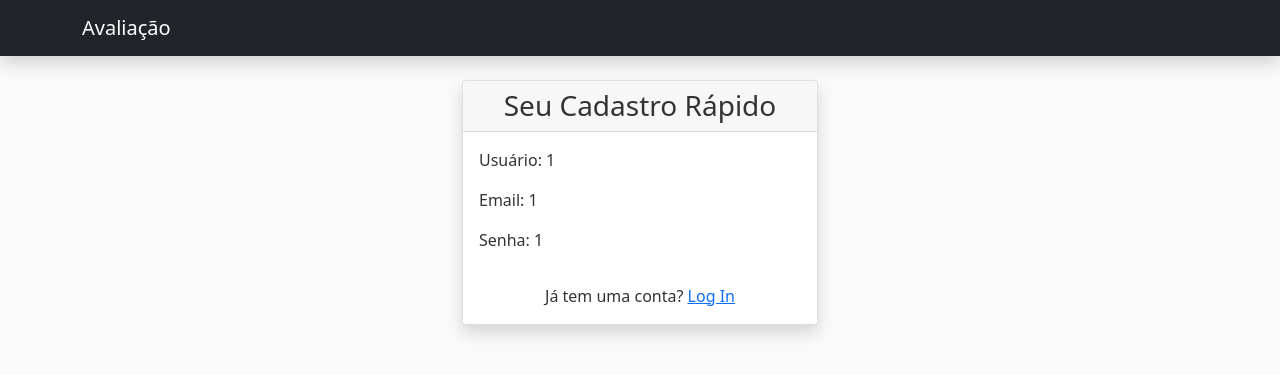
After one commit to alefiury/Speech-Synthesis-Evaluation-System, a Flask app: page /auth/finished_fast_signup/1/1/1 in a window 1280 px wide. The commit adds this page. Shown: the top 375 px of the page. Run offline with Flask 2, Linux system fonts and the light colour scheme; parts of the project's set-up code (start-up, migrations or seed data) failed here and were passed over; some libraries are stand-ins or nearby versions.

Commit message:
Anonymous sign up added

```diff
--- a/app/auth/forms.py
+++ b/app/auth/forms.py
@@ -39,6 +39,10 @@ class CadastrarUsuarioForm(FlaskForm):
         if User.query.filter_by(name=field.data).first():
             raise ValidationError('O nome de usuário já existe.')
 
+class CadastroRapido(FlaskForm):
+    terms = BooleanField('', validators=[DataRequired()])
+
+    submit = SubmitField('Cadastrar')
 
 class AlterarSenhaForm(FlaskForm):
     current_password = PasswordField('Senha Atual:',
--- a/app/auth/views.py
+++ b/app/auth/views.py
@@ -1,10 +1,12 @@
+import uuid
+
 from flask import render_template, redirect, url_for, flash, request, session
 from flask_login import login_user, logout_user, login_required, current_user
 from ..models import User, roles
 from . import auth
 from .. import db
-from .forms import LoginForm, CadastrarUsuarioForm, AlterarSenhaForm
-
+from .forms import LoginForm, CadastrarUsuarioForm, AlterarSenhaForm, CadastroRapido
+from random_username.generate import generate_username
 
 @auth.route('/login', methods=['GET', 'POST'])
 def login():
@@ -42,6 +44,31 @@ def signup():
     users = User.query.all()
     return render_template('auth/signup.html', form=form, users=users)
 
+@auth.route('/fast_signup', methods=['GET', 'POST'])
+def fast_signup():
+    form = CadastroRapido()
+
+    rand_name = generate_username(1)[0]
+    rand_email = (rand_name+'@email.com').lower()
+    rand_password = str(uuid.uuid4())[:8]
+
+    if form.validate_on_submit():
+        user = User(email=rand_email,
+                    name=rand_name,
+                    password=rand_password,
+                    role=roles['user'],
+                    last_audio=None,
+                    seed=None)
+        db.session.add(user)
+        db.session.commit()
+        flash('Cadastrado criado com sucesso!', 'success')
+        return redirect(url_for('auth.finished_fast_signup', rand_email=rand_email, rand_password=rand_password, rand_name=rand_name))
+    users = User.query.all()
+    return render_template('auth/fast_signup.html', form=form, users=users)
+
+@auth.route('/finished_fast_signup/<rand_email>/<rand_password>/<rand_name>', methods=['GET', 'POST'])
+def finished_fast_signup(rand_email, rand_password, rand_name):
+    return render_template('auth/finished_fast_signup.html', rand_email=rand_email, rand_password=rand_password, rand_user=rand_name)
 
 @auth.route('/change_password', methods=['GET', 'POST'])
 @login_required
--- /dev/null
+++ b/app/templates/auth/finished_fast_signup.html
@@ -0,0 +1,16 @@
+{% extends "base.html" %}
+{% block content %}
+  <div class="row justify-content-md-center">
+    <div class="col-md-4">
+      <div class="shadow card card-form">
+        <div class="card-header text-center h3">Seu Cadastro Rápido</div>
+        <div class="card-body">
+          <p>Usuário: {{rand_user}}</p>
+          <p>Email: {{rand_email}}</p>
+          <p>Senha: {{rand_password}}</p>
+        </div>
+        <p class="text-center">Já tem uma conta? <a href="{{url_for('auth.login')}}" class="link-primary">Log In</a></p>
+      </div>
+    </div>
+  </div>
+{% endblock %}
--- a/app/templates/auth/login.html
+++ b/app/templates/auth/login.html
@@ -32,6 +32,7 @@
           </form>
         </div>
         <p class="text-center">Não tem uma conta? <a href="{{url_for('auth.signup')}}" class="link-primary">Cadastre-se</a></p>
+        <p class="text-center">Ou realize um <a href="{{url_for('auth.fast_signup')}}" class="link-primary">Cadastro Rápido</a></p>
       </div>
     </div>
   </div>
--- a/requirements.txt
+++ b/requirements.txt
@@ -39,6 +39,7 @@ python-dateutil==2.8.1
 python-dotenv==0.17.1
 python-editor==1.0.4
 python-jwt==2.0.1
+random-username==1.0.2
 requests==2.11.1
 requests-toolbelt==0.7.0
 rsa==4.7.2
```
Also changed, not shown: app/templates/auth/fast_signup.html (added, +26 -0 lines).
